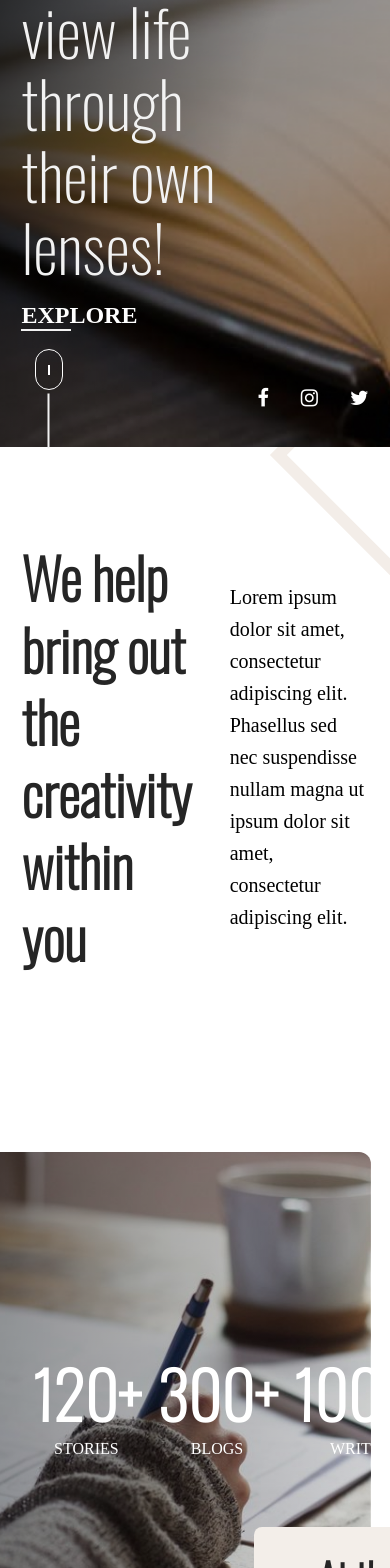
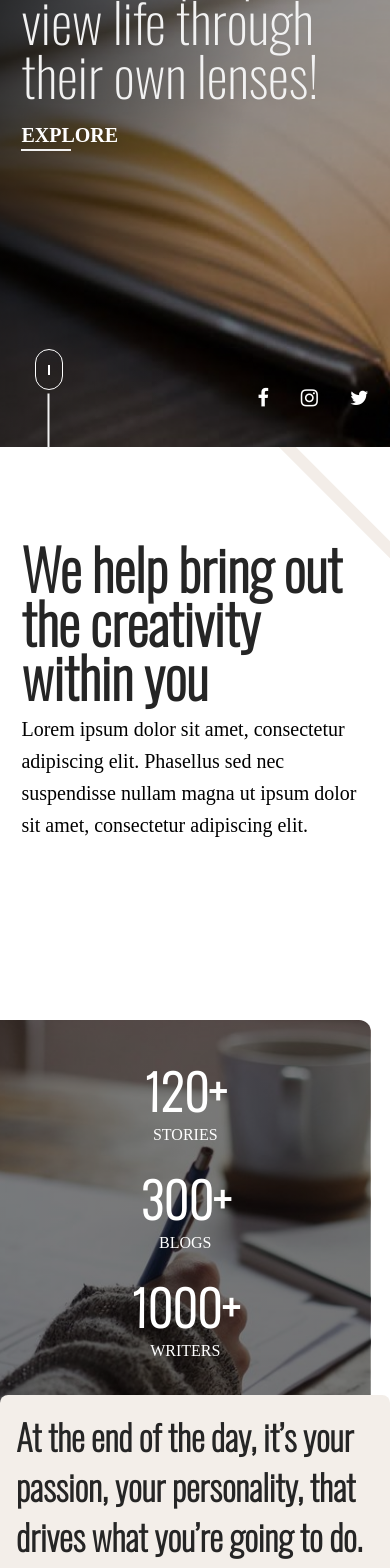
Before and after one commit to rijenmdr/Merokatha, a React (Create React App) app in the folder frontend/: page / in a window 390 px wide. Shown: the part 380-1948 px from the top of the page. Built offline with nearby package versions, Linux system fonts and the light colour scheme; no server answers; the database is empty; a web font is replaced by a local one.

Commit message:
Make the home page mobile responsive

```diff
--- a/frontend/src/assets/scss/theme.scss
+++ b/frontend/src/assets/scss/theme.scss
@@ -272,7 +272,7 @@ body {
   font-style: normal;
   font-weight: bold;
   font-size: 42px;
-  line-height: 72px;
+  line-height: 54px;
   color: #252525;
 }
 
--- a/frontend/src/entities/Landing/components/FeaturedStories/FeaturedStories.js
+++ b/frontend/src/entities/Landing/components/FeaturedStories/FeaturedStories.js
@@ -2,7 +2,7 @@ import React from 'react'
 
 const FeaturedStories = ({ featuredStories }) => {
     return (
-        <div className="featured-story-list d-flex justify-between mt-40">
+        <div className="featured-story-list d-flex justify-between flex-wrap mt-40">
             {
                 featuredStories && featuredStories.map(story => (
                     <div key={story.id} className="story-card d-flex flex-column pointer">
--- a/frontend/src/entities/Landing/views/Home/HomeLayout.js
+++ b/frontend/src/entities/Landing/views/Home/HomeLayout.js
@@ -100,7 +100,7 @@ const HomeLayout = () => {
                     <div className="content-image">
 
                     </div>
-                    <div className="content-info title">
+                    <div className="content-desc title">
                         Some of these things are true and some of them lies.
                         But they are all good stories.
                     </div>
--- a/frontend/src/entities/Landing/views/Home/HomeLayout.scss
+++ b/frontend/src/entities/Landing/views/Home/HomeLayout.scss
@@ -2,7 +2,6 @@
 //homelayout css
 .home-layout{
     .background-image{
-      // position: relative;
       margin-top: -11vh;
       top: 0;
       background: linear-gradient(106.7deg, rgba(0, 0, 0, 0.9) -2.22%, rgba(0, 0, 0, 0) 62.22%), url('../../../../assets//images//background.png');
@@ -12,10 +11,7 @@
       background-position: center;
       align-items: flex-end;
       .background-text {
-        // position: absolute;
-        // top: 50%;
         padding: 0 5.5vw;
-        // transform: translateY(-115px);
         margin-top: 50px;
         display: flex;
         flex-direction: column;
@@ -55,9 +51,7 @@
         }
       }
       .background-bottom{
-        // position: absolute;
         padding: 0 5.5vw;
-        // bottom: 5%;
         .bottom-left{
           .oval{
             border: 1.5px solid #FFFFFF;
@@ -84,9 +78,6 @@
           }
         }
       }
-      // img{
-
-      // }
     }
     .home-content{
       position: relative;
@@ -232,6 +223,7 @@
         .featured-story-list{
           .story-card{
             width: 300px;
+            margin-bottom: 20px;
             img{
               filter: drop-shadow(0px 4px 16px rgba(0, 0, 0, 0.08));
               border-radius: 8px;
@@ -246,7 +238,7 @@
         padding-right: 5vw;
         position: relative;
         .content-second-image{
-            background: linear-gradient(100.89deg, rgba(0, 0, 0, 0.45) -5.8%, rgba(0, 0, 0, 0.15) 104.75%), url('../../../../assets//images//secondBackground.png');
+            background: linear-gradient(100.89deg, rgba(0, 0, 0, 0.51) -5.8%, rgba(0, 0, 0, 0.55) 104.75%), url('../../../../assets//images//secondBackground.png');
             border-radius: 12px;
             width: 100%;
             height: 500px;
@@ -335,7 +327,7 @@
         }
       }
       .content-info{
-        margin-top: 40vh;
+        margin-top: 30vh;
         position: relative;
         margin-left: 5vw;
         .content-image{
@@ -349,7 +341,7 @@
             background-position: center;
             background-size: cover;
         }
-        .content-info{
+        .content-desc{
           position: absolute;
           bottom: 75%;
           right: 60%;
@@ -400,3 +392,187 @@
       }
     }
   }
+
+  //responsive
+
+  @media (max-width:1125px) {
+    .home-layout{
+      .home-content{
+        .daily-stories{
+          .daily-stories-list{
+            flex-direction: column;
+            .daily-story-card{
+              img{
+                width: 100%;
+              }
+              .story-info{
+                width: 90%;
+                left: 5%;
+              }
+            }
+          }
+        }
+        .home-stats{
+          .content-second-info{
+            left: 0% !important;
+          }
+        }
+      }
+      .content-info{
+        .content-desc{
+          right: 0% !important;
+        }
+      }
+    }
+  }
+
+  @media (max-width:900px) {
+    .home-layout{
+      .home-content{
+        .home-stats{
+          .content-second-image{
+            .stats{
+              width: 100%;
+            }
+          }
+        }
+        .featured-categories{
+          padding: 0 5.5vw;
+        }
+      }
+    }
+  }
+
+
+  @media (max-width:768px) {
+    .home-layout{
+      .home-content{
+          .featured-categories{
+            .featured-category-list{
+              flex-direction: column;
+              .category-card{
+                width: 100%;
+                margin-bottom: 10px;
+              }
+            }
+          }
+        }
+        .content-info{
+          .content-desc{
+            width: 100% !important;
+            font-size: 2.5rem;
+          }
+        }
+        .home-stats{
+          .content-second-info{
+            width: 100% !important;
+            font-size: 2.5rem;
+          }
+        }
+      }
+    }
+
+
+
+@media (max-width:700px) {
+  .home-layout{
+    .background-image{
+      .background-text {
+        .info{
+          width: 100%;
+        }
+      }
+    }
+  }
+}
+
+@media (max-width:683px) {
+  .home-layout{
+    .home-content{
+        .featured-story{
+          .featured-story-list{
+            .story-card{
+              width: 100%;
+              img{
+                width: 100%;
+              }
+            }
+          }
+        }
+      }
+      .content-info{
+        .content-desc{
+          font-size: 2.2rem;
+          padding: 42px !important;
+          height: 200px !important;
+        }
+      }
+      .home-stats{
+        .content-second-info{
+          font-size: 2.2rem;
+          padding: 42px !important;
+          height: 200px !important;
+        }
+      }
+    }
+  }
+
+@media (max-width:575px) {
+  .home-layout{
+    .home-content{
+      .home-stats{
+        .content-second-image{
+          .stats{
+              flex-direction: column;
+              height: 75%;
+              .story-stat{
+                .stat-number{
+                  font-size: 3rem;
+                }
+              }
+          }
+        }
+      }
+    }
+  }
+}
+
+@media (max-width:435px) {
+  .home-layout{
+    .background-image{
+      .background-text {
+        .info{
+          font-size: 3.4rem;
+          line-height: 54px;
+        }
+        .explore{
+          font-size: 20px;
+        }
+      }
+    }
+    .home-content{
+      .first-info{
+        flex-direction: column;
+        .info-title{
+          width: 100%;
+          margin-bottom: 10px;
+        }
+        .info-description{
+          width: 100%;
+        }
+      }
+      .content-info{
+        .content-desc{
+          padding: 16px !important;
+          height: auto !important;
+        }
+      }
+      .home-stats{
+        .content-second-info{
+          padding: 16px !important;
+          height: auto !important;
+        }
+      }
+    }
+  }
+}
```
